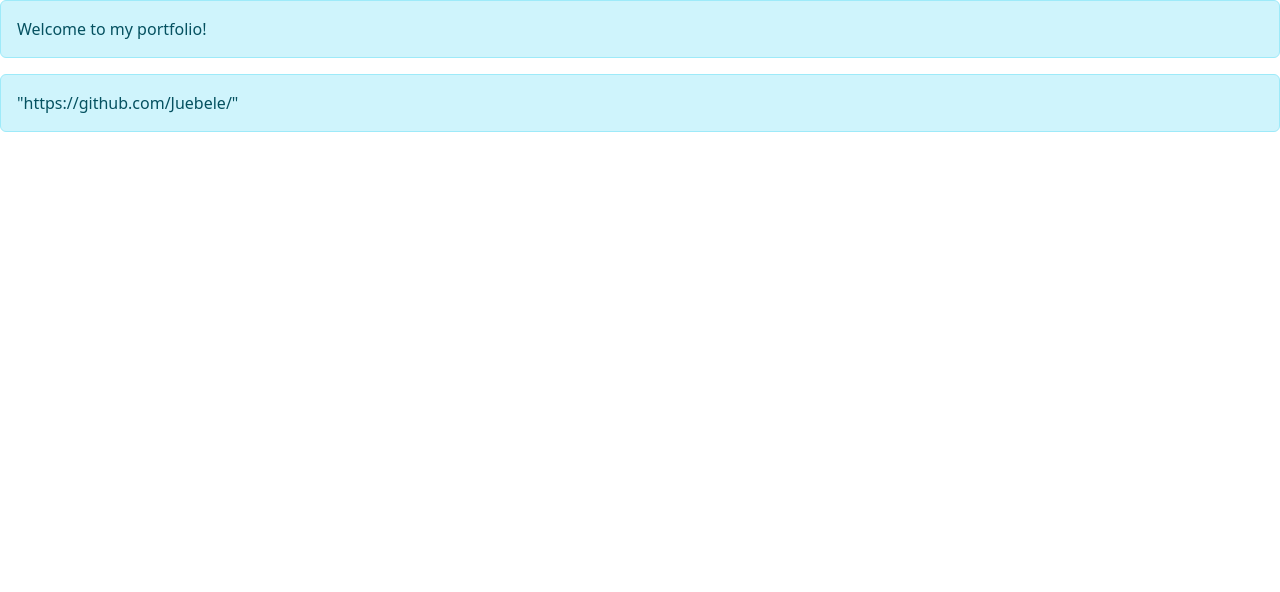
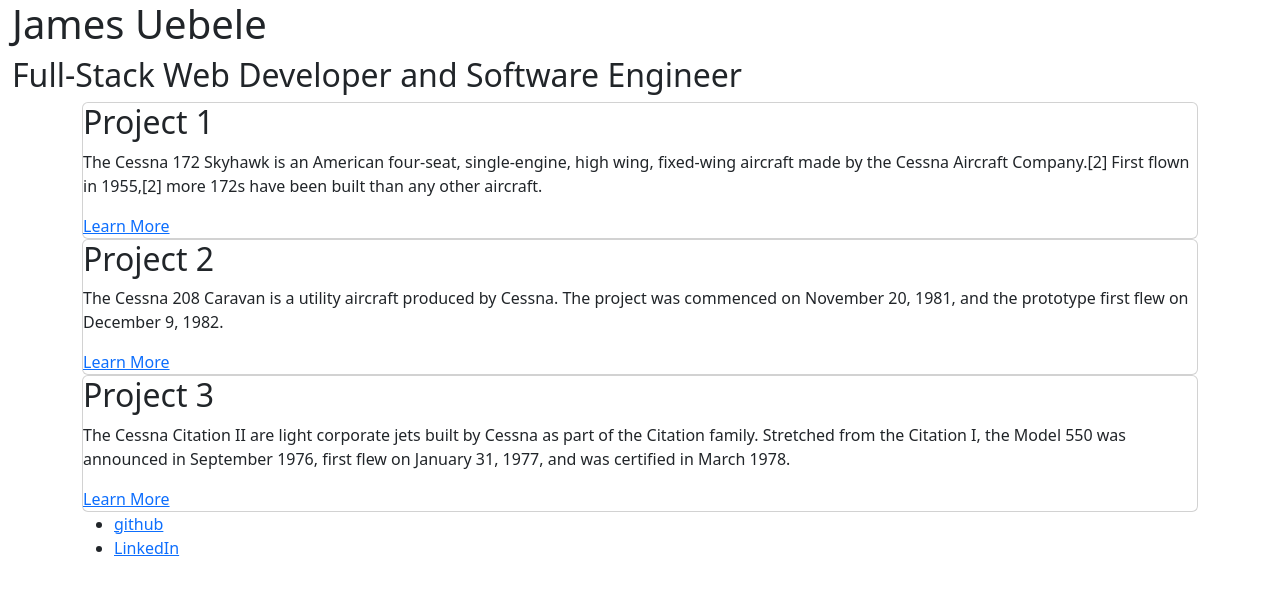
Before and after one commit to Juebele/SPA_Portfolio, a React (Create React App) app: page / in a window 1280 px wide. Shown: the top 592 px of the page. Built offline with nearby package versions, Linux system fonts and the light colour scheme.

Commit message:
added footer and main

```diff
--- a/src/App.js
+++ b/src/App.js
@@ -3,9 +3,9 @@
 // First we import our Alert component from the components folder
 import Header from './components/Header';
 import Footer from './components/Footer'
+import Main from './components/Main';
 
 // We create a couple variables which contain strings
-const message = 'Welcome to my portfolio!';
 const alertType = "info";
 const githubLink = "https://github.com/Juebele/";
 
@@ -14,8 +14,9 @@
 function App() {
   return (
     <div>
-  <Header type={alertType} message={message} />
-  <Footer type={alertType} githubLink={githubLink} />
+  <Header/>
+  <Main/>
+  <Footer/>
   </div>
   )
 }
--- a/src/components/Footer.js
+++ b/src/components/Footer.js
@@ -4,8 +4,11 @@
     console.log(props)
 
     return (
-        <div className={`alert alert-${props.type || 'success'}`}>
-            <a>"https://github.com/Juebele/"</a>
+        <div class="container">
+            <ul>
+                <li><a href="https://github.com/Juebele" target="_blank">github</a></li>
+                <li><a href="https://www.linkedin.com/in/juebele/" target="blank">LinkedIn</a></li>
+            </ul>
         </div>
     );
 }
--- a/src/components/Header.js
+++ b/src/components/Header.js
@@ -7,8 +7,11 @@
   console.log(props);
 
   return (
-    <div className={`alert alert-${props.type || 'success'}`}>
-      {props.message}
+    <div className="container-fluid">
+      <div class="center">
+      <h1>James Uebele</h1>
+      <h2>Full-Stack Web Developer and Software Engineer</h2>
+      </div>
     </div>
   );
 }
--- /dev/null
+++ b/src/components/Main.js
@@ -0,0 +1,30 @@
+import React from 'react';
+
+function Main(props) {
+    console.log(props)
+
+    return (
+<section class="container">
+    <div class="card">
+        <div class="card-image project-1"></div>
+        <h2>Project 1</h2>
+        <p>The Cessna 172 Skyhawk is an American four-seat, single-engine, high wing, fixed-wing aircraft made by the Cessna Aircraft Company.[2] First flown in 1955,[2] more 172s have been built than any other aircraft.</p>
+        <a href="https://en.wikipedia.org/wiki/Cessna_172" target="_blank">Learn More</a>
+    </div>
+    <div class="card">
+        <div class="card-image project-2"></div>
+        <h2>Project 2</h2>
+        <p>The Cessna 208 Caravan is a utility aircraft produced by Cessna. The project was commenced on November 20, 1981, and the prototype first flew on December 9, 1982.</p>
+        <a href="https://en.wikipedia.org/wiki/Cessna_208_Caravan" target="_blank">Learn More</a>
+    </div>
+    <div class="card">
+        <div class="card-image project-3"></div>
+        <h2>Project 3</h2>
+        <p>The Cessna Citation II are light corporate jets built by Cessna as part of the Citation family. Stretched from the Citation I, the Model 550 was announced in September 1976, first flew on January 31, 1977, and was certified in March 1978. </p>
+        <a href="https://en.wikipedia.org/wiki/Cessna_CitationJet/M2" target="_blank">Learn More</a>
+    </div>
+</section>
+    )
+}
+
+export default Main;
--- a/src/index.js
+++ b/src/index.js
@@ -2,7 +2,6 @@
 import ReactDOM from 'react-dom';
 import App from './App';
 
-// Here we import bootstrap to have access to some additional styling
 import 'bootstrap/dist/css/bootstrap.min.css';
 
 ReactDOM.render(<App />, document.getElementById('root'));
```
